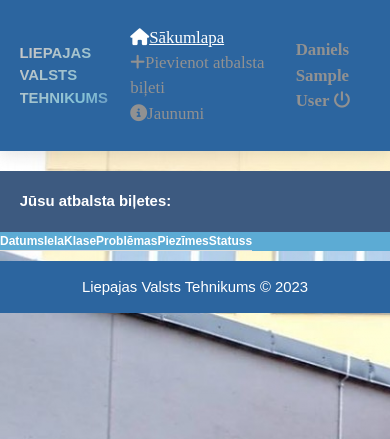
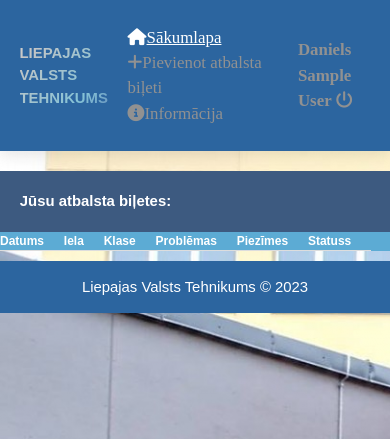
Before and after one commit to KnsGoyoLV/SchoolTicket, a PHP site: page / in a window 390 px wide. Shown: the top 439 px of the page. Run offline with PHP 8.4, Linux system fonts and the light colour scheme; the visitor is signed in with stand-in values (Sample User, id 1); data comes from the database, SQL or seed files in the repository; data that the repository does not hold is empty; some libraries are stand-ins or nearby versions.

Commit message:
changes for phone design

```diff
--- a/Info.php
+++ b/Info.php
@@ -21,7 +21,7 @@ session_start();
     <nav class="navbar">
         <a href="index.php"><i class="fas fa-home"></i> Sākumlapa</a>
         <a href="newinfo.php"> <i class="fas fa-plus"></i>Pievienot atbalsta biļeti</a>
-        <a href="#"><i class="active"  class="fas fa-circle-info"></i>Jaunumi</a>
+        <a href="#"><i class="active"  class="fas fa-circle-info"></i>Informācija</a>
     </nav>
     <nav class="navbar">
     <a hred="login.php"><b><?php
--- a/index.php
+++ b/index.php
@@ -86,7 +86,7 @@
     <nav class="navbar">
         <a href="#sakums"class="active"><i class="fas fa-home"></i>Sākumlapa</a>
         <a href="newinfo.php"><i class="fas fa-plus"></i>Pievienot atbalsta biļeti</a>
-        <a href="info.php"><i class="fas fa-circle-info"></i>Jaunumi</a>
+        <a href="info.php"><i class="fas fa-circle-info"></i>Informācija</a>
     </nav>
     <nav class="navbar">
     <a hred="login.php"><?php
--- a/newinfo.php
+++ b/newinfo.php
@@ -23,7 +23,7 @@ session_start();
     <nav class="navbar">
         <a href="index.php"><i class="fas fa-home"></i>Sākumlapa</a>
         <a href="#" class="active"><i class="fas fa-plus"></i>Pievienot atbalsta biļeti</a>
-        <a href="info.php"><i class="fas fa-circle-info"></i>Jaunumi</a>
+        <a href="info.php"><i class="fas fa-circle-info"></i>Informācija</a>
 
 </nav>
 <nav class="navbar">
--- a/style_main.css
+++ b/style_main.css
@@ -650,6 +650,8 @@ th{
 	font-weight: bold;
 	color: var(--black);
 	text-align:center;
+    padding-left: 2rem;
+    padding-right: 2rem;
 }
 
 
@@ -701,11 +703,12 @@ input{
     font-size: 12px;
     display: grid;
     margin-left: inherit;
+    overflow-wrap: anywhere;
     }
     th, td{
         height: 0px;
-        word-break: normal;
-
+        word-break: break-all;
+    padding-left: 0rem;
     }
     section {
         padding: 0rem 0%;
```
